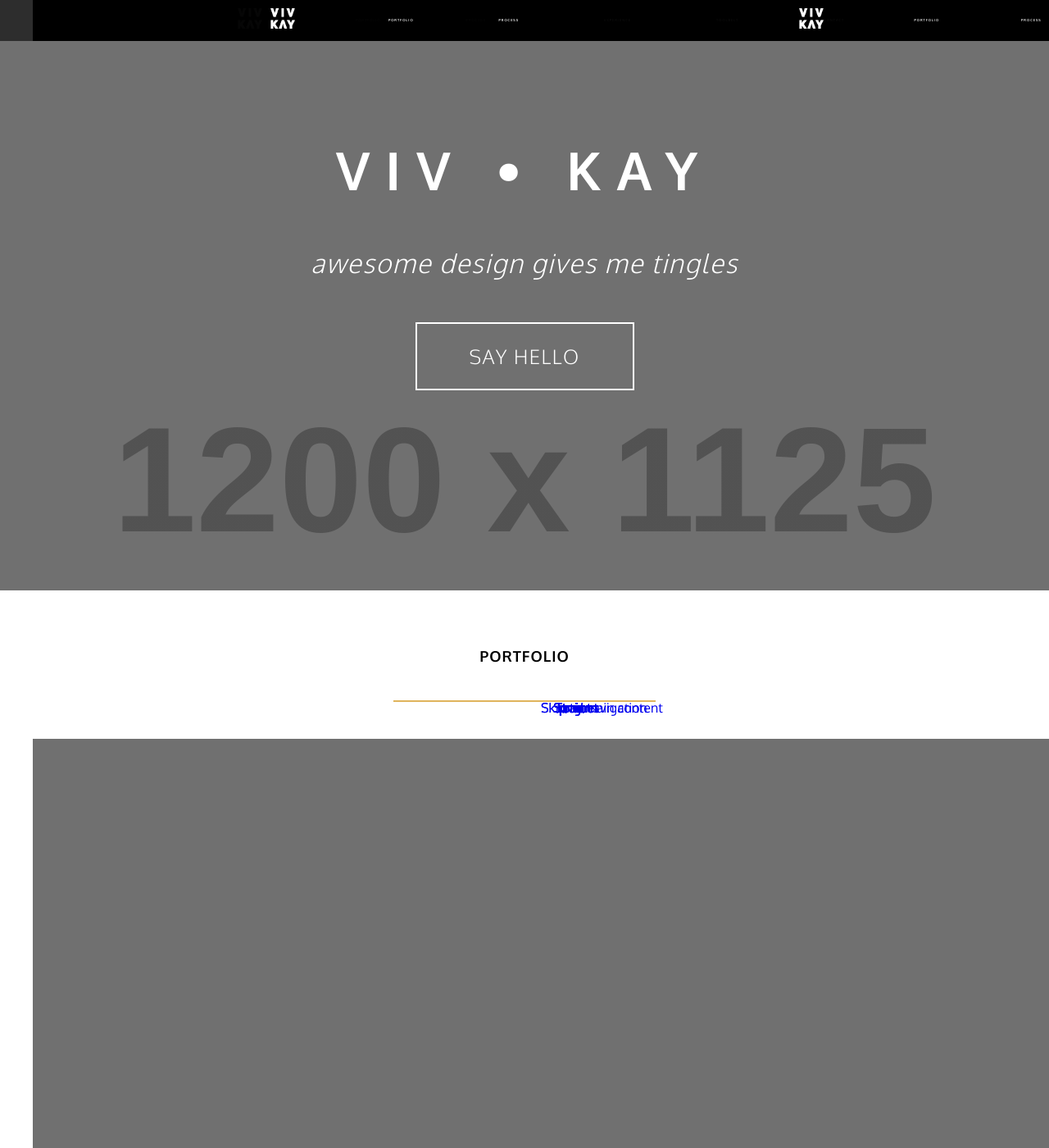
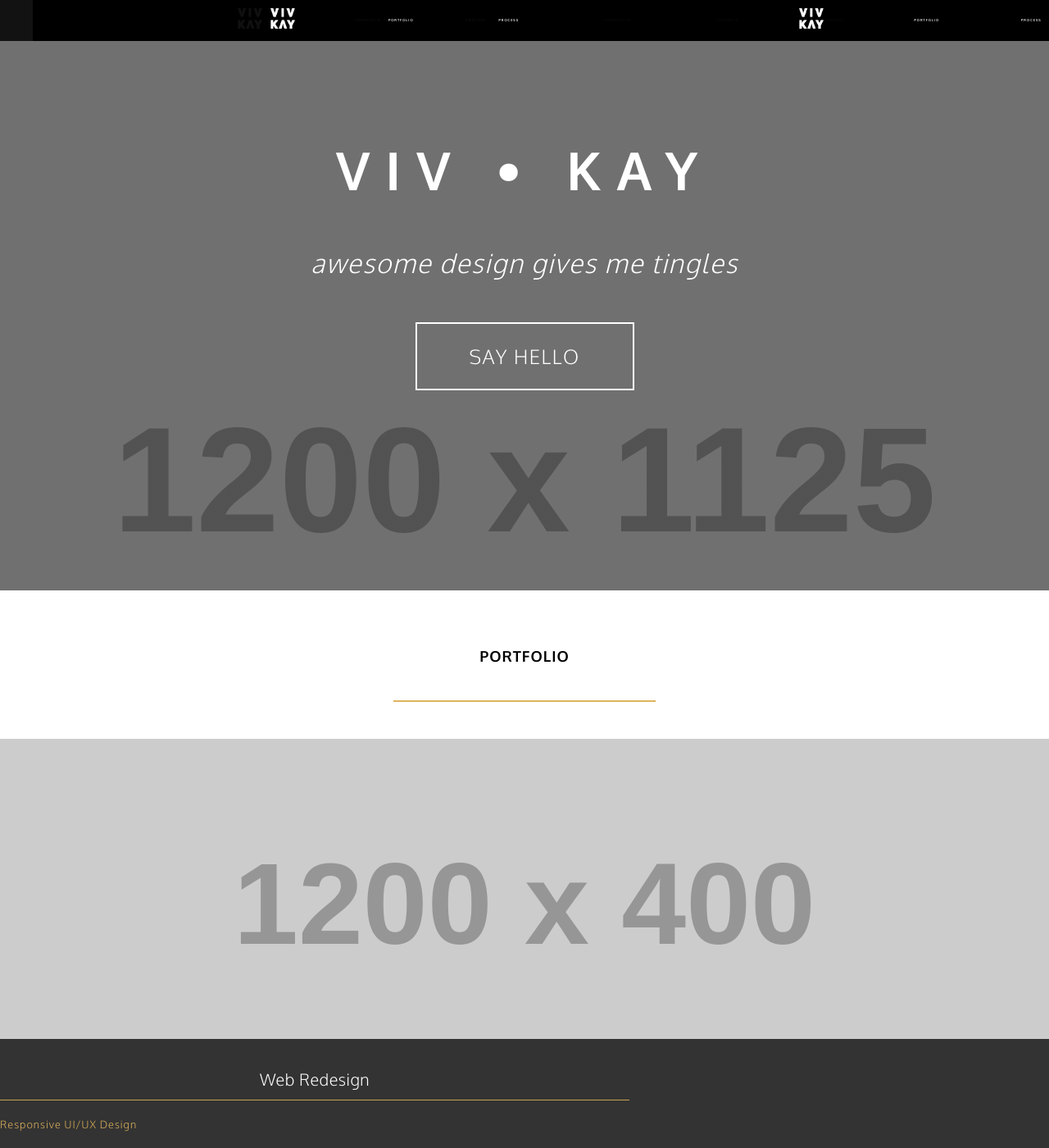
Before and after one commit to vivkay/portfolio-new, a Jekyll site: the page built from index.html, in a window 1280 px wide and 1400 px high. Shown: the whole window at 82% size. Built offline with Jekyll 4.4.1, drawn with Linux system fonts in a browser that asks for light colours; Markdown is read by kramdown in place of the engine named in the settings; some of the changed text lies outside the part shown.

Commit message:
relinks new portfolio buckets

```diff
--- a/css/main.css
+++ b/css/main.css
@@ -194,6 +194,40 @@
     background-color: #C9A253;
 }
 
+.btn-gold-inverse {
+    font-size: 1rem;
+    padding: 1.25rem 1.5rem;
+    text-decoration: none;
+    display: block;
+    color: black;
+    outline: 2px solid #dfb45c;
+    text-align: center;
+    margin: 2em auto 0 auto;
+    letter-spacing: 1px;
+    font-weight: thin;
+    max-width: 25em;
+    font-weight: lighter;
+}
+
+.align-right {
+    text-align: right;
+}
+
+.btn-gold-inverse:hover {
+    font-size: 1rem;
+    padding: 1.25rem 1.5rem;
+    text-decoration: none;
+    display: block;
+    color: white;
+    background-color: #dfb45c;
+    text-align: center;
+    margin: 2em auto 0 auto;
+    letter-spacing: 1px;
+    font-weight: thin;
+    max-width: 25em;
+    font-weight: lighter;
+}
+
 .btn-gold-footer {
     font-size: 1.25rem;
     padding: 3rem;
@@ -375,7 +409,7 @@
     background-color: #F9F1E1;
 }
 
-.black-ground {
+.bg-black {
     background-color: black;
 }
 
@@ -418,6 +452,21 @@
     width: 100%;
     border: 1px solid #E6E6E6;
     box-shadow: 3px 3px 3px #C0C0C0;
+}
+
+.box {
+    width: 100%;
+}
+
+.pf-parent {
+    display: block;
+    padding: 0;
+    margin: 0;
+}
+
+.clear {
+    padding: 0;
+    margin: 0;
 }
 
 .portfolio-parent {
--- a/css/typography.css
+++ b/css/typography.css
@@ -521,6 +521,7 @@
   padding-right: 3.0000rem;
 }
 
+
 .gutter-half, .gutter-1-2 {
   padding-left: 0.7500rem;
   padding-right: 0.7500rem;
@@ -649,6 +650,14 @@
   padding-bottom: 0.3750rem;
 }
 
+.pad-left, .pad-l {
+    padding-left: 15%;
+}
+
+.pad-right, .pad-r {
+    padding-right: 15%;
+}
+
 .island {
   padding: 1.5rem;
 }
--- a/index.html
+++ b/index.html
@@ -14,6 +14,39 @@
 
     <main role="main" id="main">
 
+    <section id="portfolio">
+        <h2 class="section-header">Portfolio</h2>
+        <div class="grid">
+            {% for project in site.categories.portfolio %}
+            <div class="unit unit-xs-1">
+                <ul class="clear">
+                    <li class="pf-parent">
+                        <a href="{{site.baseurl}}/{{project.link}}">
+                            <img class="box" src="http://placehold.it/1200x400" alt="">
+                        </a>
+                    </li>
+                </ul>
+            </div>
+        </div>
+        <div class="grid">
+                <div class="unit unit-s-1 unit-m-1-2 unit-l-1-2 unit-xl-1-2 island-2">
+                    <h1 class="zetta"> {{project.client}} </h1>
+                    <h3> {{project.title}} </h3>
+                </div>
+                <div class="unit unit-s-1 unit-m-1-2 unit-l-1-2 unit-xl-1-2 island-2">
+                    <p class="mega">{{project.summary}}</p>
+                    <div class="align-right">
+                    <a class="btn-gold-inverse" href="{{site.baseurl}}/{{project.link}}">view case-study</a>
+                </div>
+            </div>
+            {% endfor %}
+        </div>
+        <div class="pull-2">
+            <a class="btn-gold centered" href="https://www.behance.net/vivkay">see more work on Behance</a>
+        </div>
+    </section>
+
+<!--
     <section id="portfolio" class="push-4">
         <h2 class="section-header">Portfolio</h2>
         <div class="grid">
@@ -37,6 +70,7 @@
             <a class="btn-gold centered" href="https://www.behance.net/vivkay">see more work on Behance</a>
         </div>
     </section>
+-->
 
         <section id="process" class="centered bg-img pad-b">
             <h2 class="section-header white">Process</h2>
@@ -73,7 +107,7 @@
 
         <section id="toolbelt" class="bg-light island-sandwich">
             <h2 class="section-header">Toolbelt</h2>
-            <p class="body-ctr island-mega">In addition to the ever-trusty pen and paper, these are a few of the programs I currently use in my workflow.</p>
+            <p class="body-ctr island-mega">In addition to the ever-trusty pen and paper, these are a few of the software programs I currently use in my workflow.</p>
             <div class="centered margins">
                 <div class="grid">
                     <div class="unit unit-s-1-4 unit-m-1-4 unit-l-1-4 unit-xl-1-8 island">
```
Also changed, not shown: _posts/portfolio/2015-01-01-sa-posters.md (+2 -1 lines), _posts/portfolio/2015-01-05-explouria-branding-app.md (+2 -1 lines), _posts/portfolio/2015-01-06-cmh-website.md (+3 -1 lines). Lines whose indentation alone changed are shown as unchanged.
